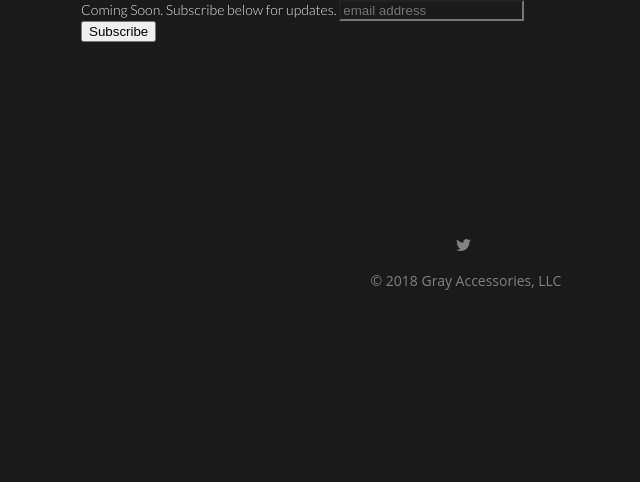
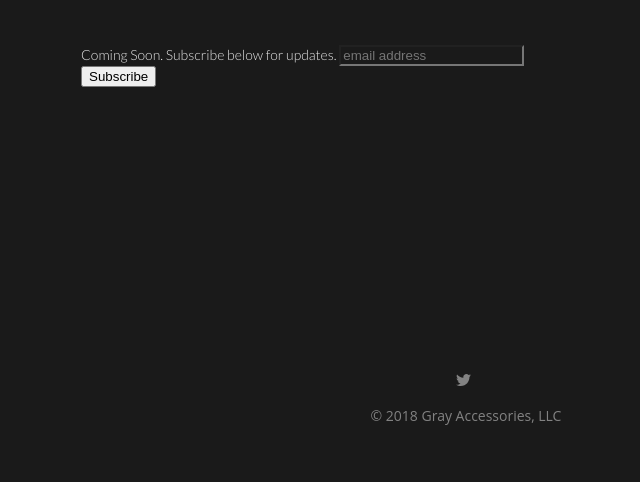
Before and after one commit to grayxr/grayxr.github.io, a Jekyll site: the page built from index.md, in a window 1280 px wide. Shown: the part 650-1132 px from the top of the page, without its empty margins (174-814 px from the left). Built offline with Jekyll 4.4.1, drawn with Linux system fonts in a browser that asks for light colours; some web fonts are replaced; comment, search, counter and statistics services are not loaded; before the commit the page ends 997 px from its top, so only the background shows below that.

Commit message:
Update _layout.scss

```diff
--- a/_sass/_layout.scss
+++ b/_sass/_layout.scss
@@ -69,14 +69,14 @@ article {
 
 section {
 	display: flex;
-	    height: 35vh;
+	    height: 40vh;
 	 & iframe {
 		 margin: 0 auto;
 	 }
 }
 
 div#mc_embed_signup {
-	height: 20vh;
+	height: 30vh;
 }
 
 div#mc_embed_signup input.email {
```
